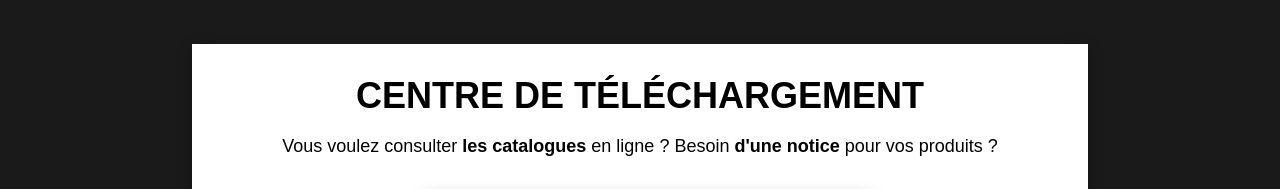
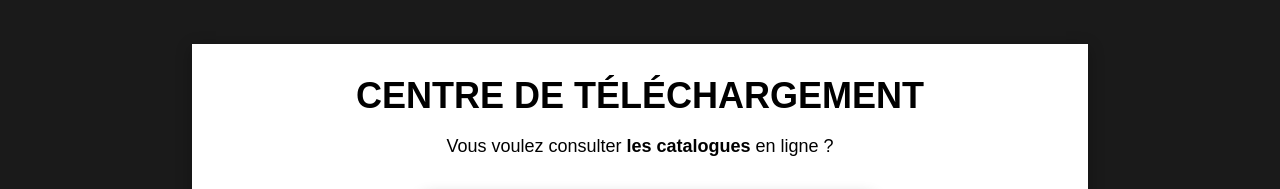
Before and after one commit to MickaelSanches/ASAP, an Astro site: page / in a window 1280 px wide. Shown: the part 1520-1709 px from the top of the page. Built offline with nearby package versions, Linux system fonts and the light colour scheme; Astro itself is replaced by a stand-in of ours.

Commit message:
editing text at DownloadCenter.jsx

```diff
--- a/src/components/DownloadCenter.jsx
+++ b/src/components/DownloadCenter.jsx
@@ -6,8 +6,7 @@ const DownloadCenter = () => {
       <div className="relative bg-white shadow-lg p-8 w-11/12 max-w-4xl text-center">
         <h2 className="text-3xl md:text-4xl font-bold mb-4">CENTRE DE TÉLÉCHARGEMENT</h2>
         <p className="text-lg mb-8">
-          Vous voulez consulter <strong>les catalogues</strong> en ligne ? Besoin <strong>d'une notice</strong> pour vos produits ?
-        </p>
+          Vous voulez consulter <strong>les catalogues</strong> en ligne ?</p>
         <div className="relative flex justify-center items-center gap-8">
           <div className="absolute bg-violet shadow-lg p-8 w-full max-w-md text-center transform translate-x-2 translate-y-1/2">
             <img src="/img/logo.webp" alt="Catalogues" className="w-full h-auto mb-4" />
```
